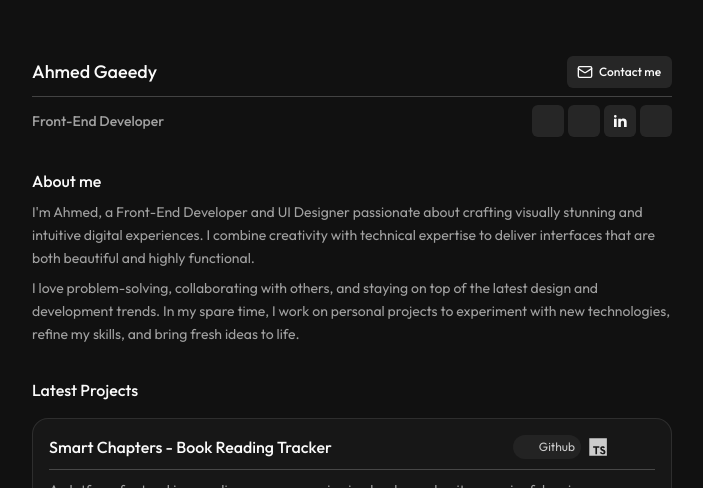
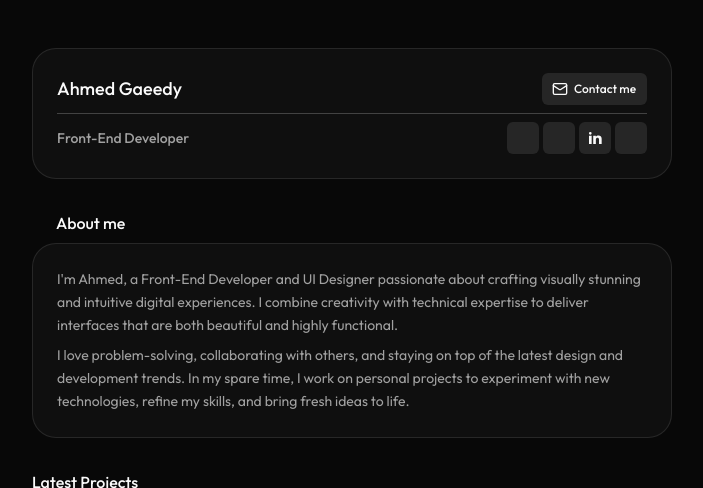
Before and after one commit to gaedy/next-portfolio, a Next.js app: page / in a window 1280 px wide. Shown: the top 488 px of the page, without its empty margins (288-991 px from the left). Built offline with nearby package versions, Linux system fonts and the light colour scheme; some icons are missing.

Commit message:
refactor: update styles in globals.css, projects.tsx, about.tsx, and profile.tsx for consistency and improved layout

```diff
--- a/src/app/globals.css
+++ b/src/app/globals.css
@@ -5,9 +5,9 @@
 @custom-variant dark (&:is(.dark *));
 
 :root {
-  --background: oklch(17.764% 0.00002 271.152);
+  --background: oklch(13.441% 0.00002 271.152);
   --foreground: oklch(0.985 0 0);
-  --card: oklch(0.205 0 0);
+  --card: oklch(16.842% 0.00002 271.152);
   --card-foreground: oklch(0.985 0 0);
   --popover: oklch(0.269 0 0);
   --popover-foreground: oklch(0.985 0 0);
--- a/src/components/Projects/projects.tsx
+++ b/src/components/Projects/projects.tsx
@@ -1,7 +1,5 @@
 import { projects } from "@/components/Projects/projectsData";
 import Project from "@/components/Projects/project";
-import { Button } from "../ui/button";
-import { ArrowRight } from "lucide-react";
 
 function Projects() {
   return (
--- a/src/components/about.tsx
+++ b/src/components/about.tsx
@@ -3,11 +3,13 @@ function About() {
     <section id="about" className="flex  flex-col gap-2">
       {/* Heading */}
       <header>
-        <h2 className="font-medium">About me</h2>
+        <h2 className="font-medium ml-6">About me</h2>
       </header>
 
       {/* Content */}
-      <div className="flex flex-col  gap-2 text-muted-foreground leading-relaxed  text-sm">
+
+
+      <div className="flex flex-col bg-card border border-border p-6 rounded-3xl  gap-2 text-muted-foreground leading-relaxed  text-sm">
         <p>
           I&apos;m Ahmed, a Front-End Developer and UI Designer passionate about
           crafting visually stunning and intuitive digital experiences. I
--- a/src/components/profile.tsx
+++ b/src/components/profile.tsx
@@ -8,7 +8,7 @@ function Profile() {
   return (
     <header
       id="site-header"
-      className="flex flex-col justify-between gap-2 pt-14"
+      className="flex mt-12 flex-col bg-card justify-between gap-2 p-6 rounded-3xl border border-border"
     >
       {/* <ProfileImage /> */}
 
```
